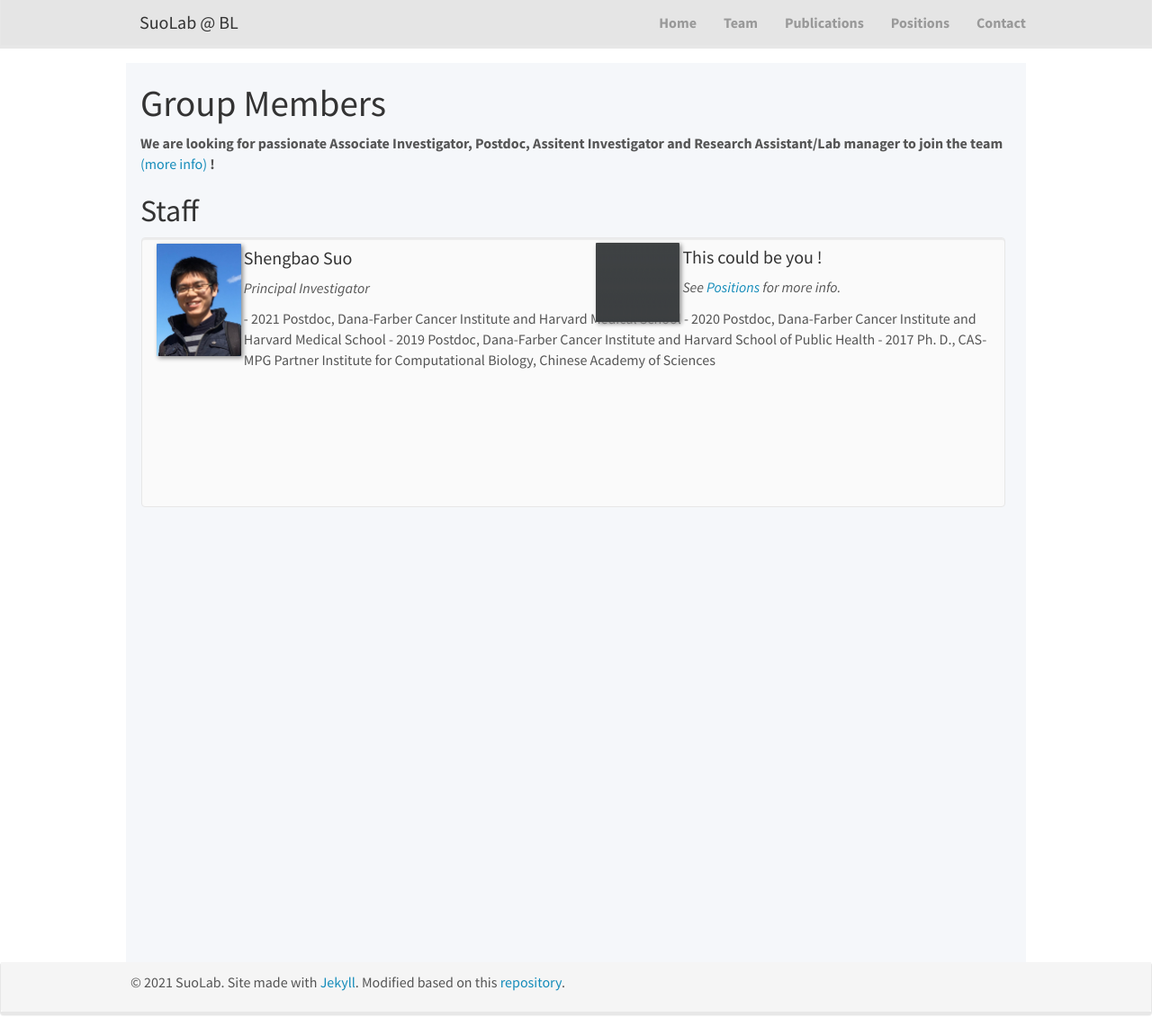
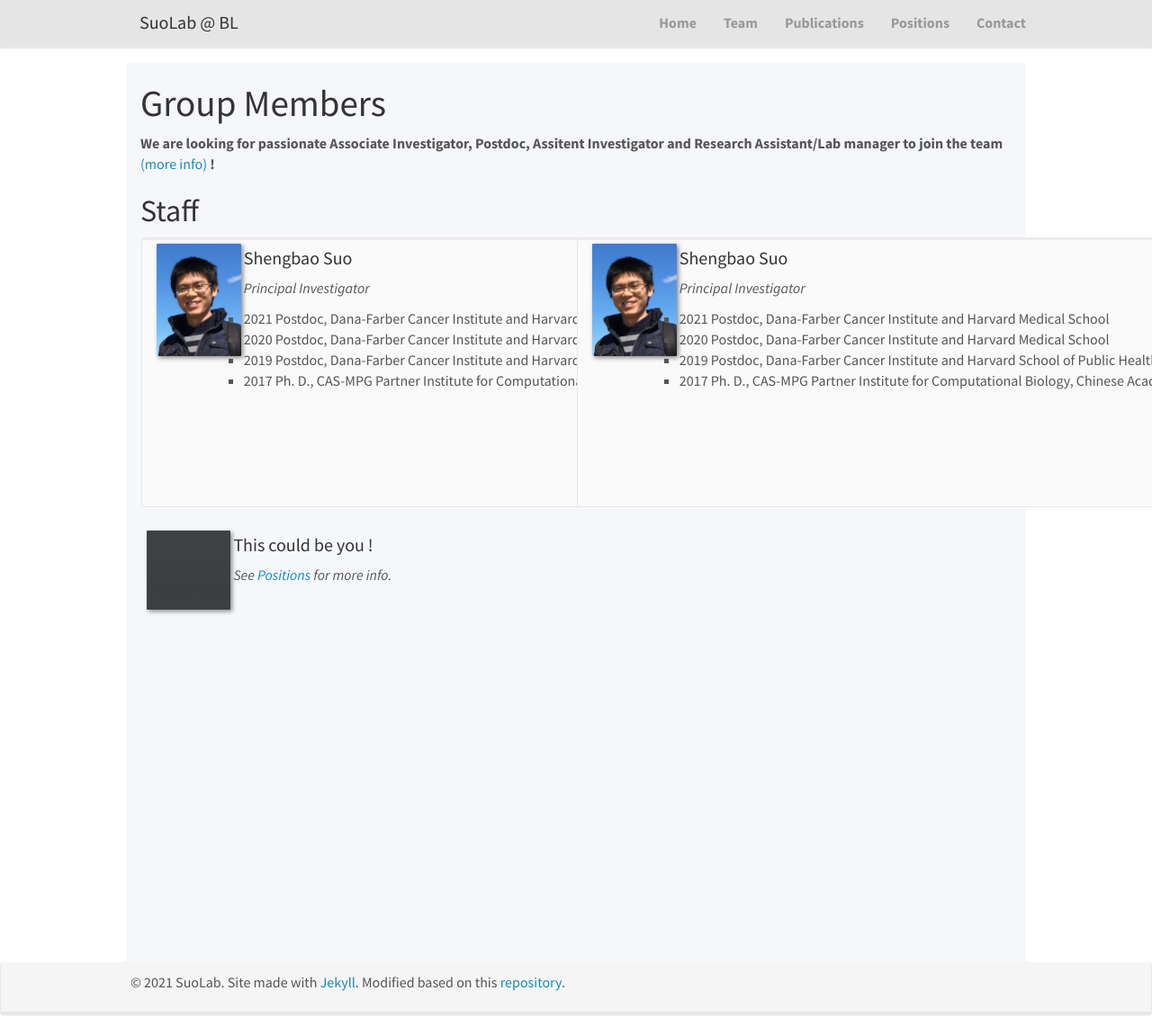
Before and after one commit to suoshengbao/suoshengbao.github.io, a Jekyll site: the page built from _pages/team.md, in a window 1280 px wide and 1151 px high. Shown: the whole window at 90% size. Built offline with Jekyll 4.4.1, drawn with Linux system fonts in a browser that asks for light colours; nearby versions of some CDN libraries.

Commit message:
Update team.md

```diff
--- a/_pages/team.md
+++ b/_pages/team.md
@@ -19,14 +19,27 @@
 <h4>Shengbao Suo</h4>
 <i>Principal Investigator<i>
 <ul style="list-style-type:square">
-- 2021 Postdoc, Dana-Farber Cancer Institute and Harvard Medical School
-- 2020 Postdoc, Dana-Farber Cancer Institute and Harvard Medical School
-- 2019 Postdoc, Dana-Farber Cancer Institute and Harvard School of Public Health
-- 2017 Ph. D., CAS-MPG Partner Institute for Computational Biology, Chinese Academy of Sciences
+<li>2021 Postdoc, Dana-Farber Cancer Institute and Harvard Medical School</li>
+<li>2020 Postdoc, Dana-Farber Cancer Institute and Harvard Medical School</li>
+<li>2019 Postdoc, Dana-Farber Cancer Institute and Harvard School of Public Health</li>
+<li>2017 Ph. D., CAS-MPG Partner Institute for Computational Biology, Chinese Academy of Sciences</li>
 </ul>
 </div>
 </div>
 
+<div class="col-sm-6 clearfix" style="padding-left: 1px;">
+<div class="well"  style="height: 300px; width: 960px">
+<img src="/images/teampic/ShengbaoSuo.jpg" class="img-responsive" width="10%" style="float: left"/>
+<h4>Shengbao Suo</h4>
+<i>Principal Investigator<i>
+<ul style="list-style-type:square">
+<li>2021 Postdoc, Dana-Farber Cancer Institute and Harvard Medical School</li>
+<li>2020 Postdoc, Dana-Farber Cancer Institute and Harvard Medical School</li>
+<li>2019 Postdoc, Dana-Farber Cancer Institute and Harvard School of Public Health</li>
+<li>2017 Ph. D., CAS-MPG Partner Institute for Computational Biology, Chinese Academy of Sciences</li>
+</ul>
+</div>
+</div>
 
 {% assign number_printed = 0 %}
 {% for member in site.data.team_members %}
```
